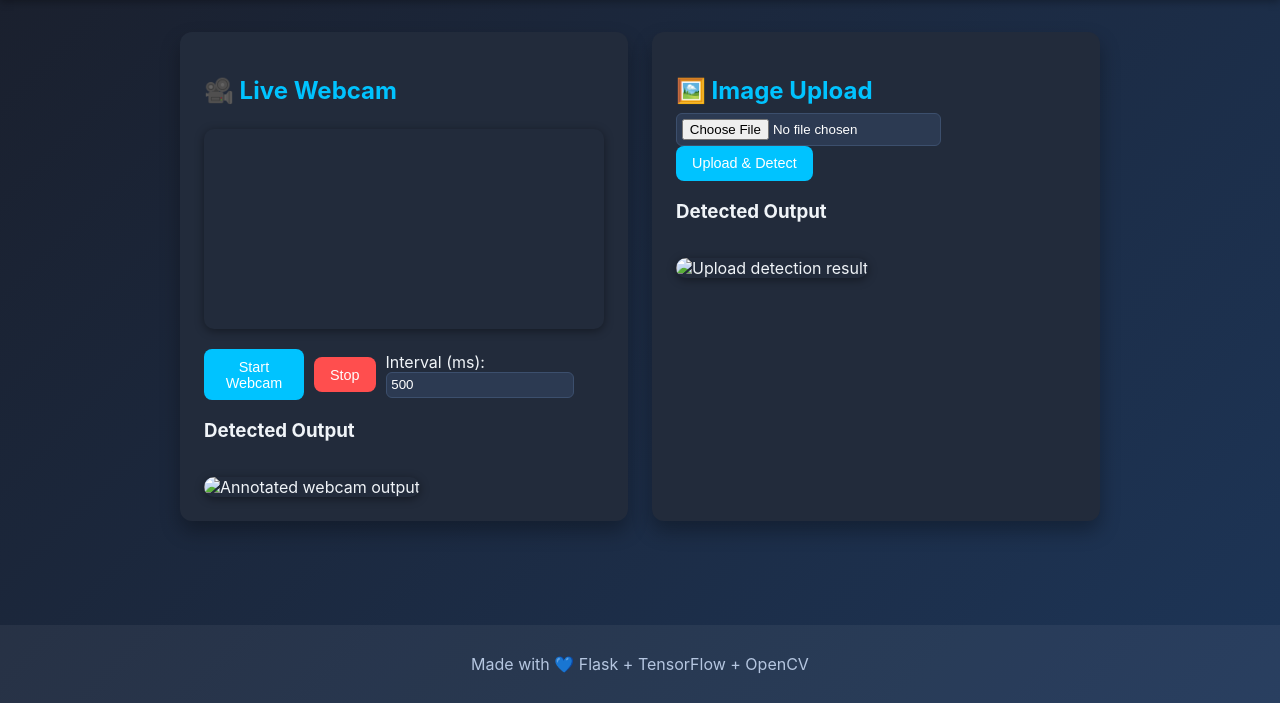
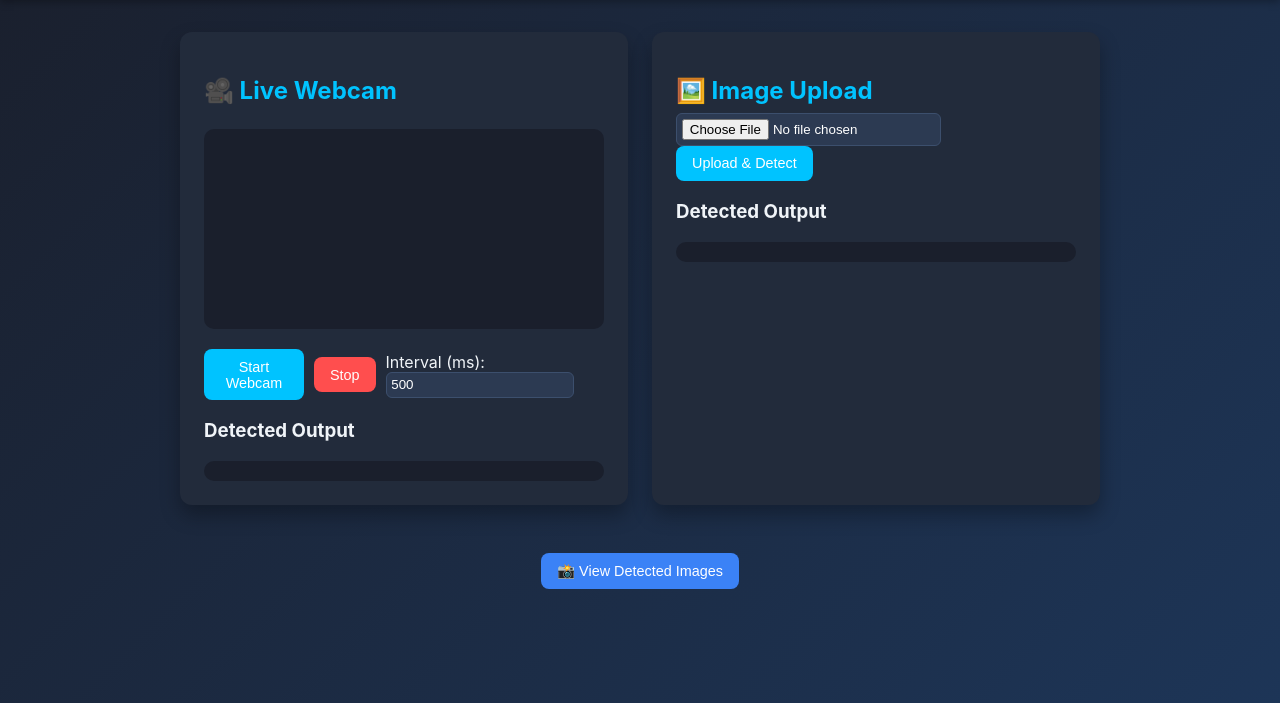
Before and after one commit to sneha-thyagarajan/CC-AWS-Project, a Flask app: page / in a window 1280 px wide. Shown: the part 97-800 px from the top of the page. Run offline with Flask 2, Linux system fonts and the light colour scheme; some libraries are stand-ins or nearby versions.

Commit message:
added view detected image option

```diff
--- a/app.py
+++ b/app.py
@@ -1,15 +1,18 @@
 import io
+import os
 import base64
 import threading
-from flask import Flask, render_template, request, jsonify, send_file
+from datetime import datetime
+from flask import Flask, render_template, request, jsonify, send_file, url_for
 from PIL import Image, ImageDraw, ImageFont
 import numpy as np
 import tensorflow as tf
 import tensorflow_hub as hub
 
 app = Flask(__name__)
+app.config["DETECTED_DIR"] = os.path.join("static", "detected")
+os.makedirs(app.config["DETECTED_DIR"], exist_ok=True)
 
-# ---------------- CONFIG ----------------
 MODEL_URL = "https://tfhub.dev/tensorflow/ssd_mobilenet_v2/2"
 DETECTION_THRESHOLD = 0.4
 lock = threading.Lock()
@@ -26,15 +29,14 @@
     'clock', 'vase', 'scissors', 'teddy bear', 'hair drier', 'toothbrush'
 ]
 
-print("🔄 Loading TensorFlow SSD model (this may take ~1 minute)...")
+print("🔄 Loading TensorFlow SSD model ...")
 detector = hub.load(MODEL_URL)
 print("✅ Model loaded successfully!")
 
-# ---------------- Helpers ----------------
 def pil_from_bytes(image_bytes: bytes):
     return Image.open(io.BytesIO(image_bytes)).convert("RGB")
 
-def annotate_image_pil(image_pil: Image.Image, boxes, classes, scores, threshold=DETECTION_THRESHOLD):
+def annotate_image_pil(image_pil: Image.Image, boxes, classes, scores):
     draw = ImageDraw.Draw(image_pil)
     w, h = image_pil.size
     try:
@@ -43,21 +45,20 @@
         font = ImageFont.load_default()
 
     for box, cls, score in zip(boxes, classes, scores):
-        if score < threshold:
+        if score < DETECTION_THRESHOLD:
             continue
         ymin, xmin, ymax, xmax = box
         left, top, right, bottom = int(xmin * w), int(ymin * h), int(xmax * w), int(ymax * h)
         label = COCO_LABELS[cls] if 0 <= cls < len(COCO_LABELS) else str(cls)
         caption = f"{label}: {score:.2f}"
-
-        # Draw bounding box
+        bbox = draw.textbbox((0, 0), caption, font=font)
+        text_w, text_h = bbox[2] - bbox[0], bbox[3] - bbox[1]
         draw.rectangle([(left, top), (right, bottom)], outline="#00C3FF", width=3)
-        text_w, text_h = draw.textsize(caption, font=font)
         draw.rectangle([(left, top - text_h - 4), (left + text_w + 4, top)], fill="#00C3FF")
         draw.text((left + 2, top - text_h - 2), caption, fill="white", font=font)
     return image_pil
 
-def run_detector_on_numpy(image_np: np.ndarray):
+def run_detector_on_numpy(image_np):
     input_tensor = tf.convert_to_tensor(image_np, dtype=tf.uint8)[tf.newaxis, ...]
     with lock:
         outputs = detector(input_tensor)
@@ -66,13 +67,12 @@
     classes = outputs['detection_classes'][0].numpy().astype(np.int32)
     return boxes, classes, scores
 
-def pil_to_jpeg_bytes(pil_img: Image.Image, quality=85):
+def pil_to_jpeg_bytes(pil_img: Image.Image):
     buf = io.BytesIO()
-    pil_img.save(buf, format="JPEG", quality=quality)
+    pil_img.save(buf, format="JPEG", quality=85)
     buf.seek(0)
     return buf
 
-# ---------------- Routes ----------------
 @app.route("/")
 def index():
     return render_template("index.html")
@@ -80,48 +80,30 @@
 @app.route("/detect_upload", methods=["POST"])
 def detect_upload():
     try:
-        # 1️⃣ Ensure file present
         if "image" not in request.files:
-            print("⚠️ No 'image' key in request.files")
-            return jsonify({"error": "No file field named 'image'"}), 400
+            return jsonify({"error": "No file provided"}), 400
 
         file = request.files["image"]
-
-        # 2️⃣ Ensure valid file
         if not file or file.filename == "":
-            print("⚠️ Empty file or filename")
             return jsonify({"error": "No file selected"}), 400
 
-        # 3️⃣ Ensure correct mimetype
         if not file.mimetype.startswith("image/"):
-            print(f"⚠️ Invalid mimetype: {file.mimetype}")
             return jsonify({"error": "Uploaded file is not an image"}), 400
 
-        # 4️⃣ Read bytes once only
         image_bytes = file.read()
-        if not image_bytes:
-            print("⚠️ Empty file bytes")
-            return jsonify({"error": "Empty upload"}), 400
-
-        # 5️⃣ Verify with Pillow safely
-        try:
-            image_pil = Image.open(io.BytesIO(image_bytes))
-            image_pil.verify()  # check integrity first
-        except Exception as e:
-            print("❌ Pillow verify failed:", e)
-            return jsonify({"error": "Invalid image file"}), 400
-
-        # 6️⃣ Reload the image (verify() closes file)
-        image_pil = Image.open(io.BytesIO(image_bytes)).convert("RGB")
-
-        # Optional resize to avoid TensorFlow OOM
+        image_pil = pil_from_bytes(image_bytes)
         image_pil.thumbnail((800, 800))
-
         image_np = np.array(image_pil)
         boxes, classes, scores = run_detector_on_numpy(image_np)
         annotated = annotate_image_pil(image_pil, boxes, classes, scores)
+
+        # Save result to history folder
+        timestamp = datetime.now().strftime("%Y%m%d_%H%M%S")
+        filename = f"detected_{timestamp}.jpg"
+        save_path = os.path.join(app.config["DETECTED_DIR"], filename)
+        annotated.save(save_path)
+
         buf = pil_to_jpeg_bytes(annotated)
-        print("✅ Uploaded image processed successfully")
         return send_file(buf, mimetype="image/jpeg")
 
     except Exception as e:
@@ -131,20 +113,24 @@
 
 @app.route("/detect_frame", methods=["POST"])
 def detect_frame():
-    if "frame" in request.files:
-        frame_bytes = request.files["frame"].read()
-    else:
-        data_url = request.json.get("image") if request.is_json else request.form.get("image")
-        if not data_url:
-            return jsonify({"error": "No image data"}), 400
-        header, encoded = data_url.split(",", 1)
-        frame_bytes = base64.b64decode(encoded)
+    data_url = request.json.get("image")
+    if not data_url:
+        return jsonify({"error": "No image data"}), 400
+    header, encoded = data_url.split(",", 1)
+    frame_bytes = base64.b64decode(encoded)
     image_pil = pil_from_bytes(frame_bytes)
     image_np = np.array(image_pil)
     boxes, classes, scores = run_detector_on_numpy(image_np)
     annotated = annotate_image_pil(image_pil, boxes, classes, scores)
-    buf = pil_to_jpeg_bytes(annotated, quality=70)
+    buf = pil_to_jpeg_bytes(annotated)
     return send_file(buf, mimetype="image/jpeg")
+
+@app.route("/get_detected_images", methods=["GET"])
+def get_detected_images():
+    """Return list of detected images (latest first)"""
+    images = sorted(os.listdir(app.config["DETECTED_DIR"]), reverse=True)
+    urls = [url_for('static', filename=f"detected/{img}") for img in images]
+    return jsonify({"images": urls})
 
 if __name__ == "__main__":
     app.run(debug=True, host="127.0.0.1", port=5000)
--- a/static/main.js
+++ b/static/main.js
@@ -86,5 +86,33 @@
   uploadResult.src = url;
   setTimeout(() => URL.revokeObjectURL(url), 3000);
 });
+// ================== HISTORY SECTION ==================
+const viewHistoryBtn = document.getElementById("viewHistoryBtn");
+const historySection = document.getElementById("historySection");
+const historyGrid = document.getElementById("historyGrid");
+
+viewHistoryBtn.addEventListener("click", async () => {
+  const res = await fetch("/get_detected_images");
+  if (!res.ok) {
+    alert("Failed to fetch detected images!");
+    return;
+  }
+  const data = await res.json();
+  const images = data.images || [];
+  historyGrid.innerHTML = "";
+  if (images.length === 0) {
+    historyGrid.innerHTML = "<p>No detected images yet.</p>";
+  } else {
+    images.forEach(url => {
+      const img = document.createElement("img");
+      img.src = url;
+      img.alt = "Detected Image";
+      img.className = "history-img";
+      historyGrid.appendChild(img);
+    });
+  }
+  historySection.classList.toggle("hidden");
+});
+
 
 window.addEventListener("beforeunload", stopWebcam);
--- a/static/styles.css
+++ b/static/styles.css
@@ -1,4 +1,3 @@
-/* Clean modern style */
 body {
   margin: 0;
   font-family: 'Inter', Arial, sans-serif;
@@ -54,7 +53,7 @@
   width: 100%;
   border-radius: 10px;
   margin-top: 1rem;
-  box-shadow: 0 2px 10px rgba(0,0,0,0.4);
+  background-color: #1a1f2c;
 }
 
 .controls {
@@ -91,6 +90,15 @@
   background: #d63838;
 }
 
+button.secondary {
+  background: #3b82f6;
+  color: white;
+}
+
+button.secondary:hover {
+  background: #2563eb;
+}
+
 input[type="file"], input[type="number"] {
   padding: 0.3rem;
   background: #2c3a52;
@@ -106,3 +114,63 @@
   background: rgba(255,255,255,0.05);
   margin-top: auto;
 }
+
+/* Centered history control button */
+.history-control {
+  text-align: center;
+  margin: 1rem auto 0;
+}
+
+.gallery {
+  margin: 1rem auto 2rem;
+  padding: 1rem 2rem;
+  width: 90%;
+  max-width: 1000px;
+  background: rgba(255,255,255,0.05);
+  border-top: 1px solid rgba(255,255,255,0.2);
+  border-radius: 12px;
+  box-shadow: 0 4px 10px rgba(0,0,0,0.3);
+  transition: all 0.4s ease-in-out;
+}
+
+.gallery h2 {
+  color: #00c3ff;
+  text-align: center;
+  margin-top: 0;
+}
+
+#historyGrid {
+  display: grid;
+  grid-template-columns: repeat(auto-fill, minmax(200px, 1fr));
+  gap: 1rem;
+  margin-top: 1rem;
+}
+
+.history-img {
+  width: 100%;
+  border-radius: 10px;
+  box-shadow: 0 2px 10px rgba(0,0,0,0.5);
+  transition: transform 0.2s ease, box-shadow 0.2s ease;
+}
+
+.history-img:hover {
+  transform: scale(1.05);
+  box-shadow: 0 6px 18px rgba(0,0,0,0.6);
+}
+
+.hidden {
+  display: none;
+}
+
+.uploadResultContainer {
+  background-color: #1a1f2c;
+  text-align: center;
+  margin-top: 1rem;
+  border-radius: 10px;
+}
+.history{
+  text-align: center;
+  margin-top: 1rem;
+  position: relative;
+
+}
--- a/templates/index.html
+++ b/templates/index.html
@@ -1,13 +1,11 @@
 <!doctype html>
 <html lang="en">
-
 <head>
   <meta charset="utf-8" />
   <title>Object Detection — Flask + TensorFlow</title>
   <meta name="viewport" content="width=device-width,initial-scale=1" />
   <link rel="stylesheet" href="{{ url_for('static', filename='styles.css') }}">
 </head>
-
 <body>
   <header>
     <h1>🔍 Real-Time Object Detection</h1>
@@ -16,7 +14,7 @@
 
   <main>
     <div class="container">
-      <!-- Webcam Section -->
+      <!-- Webcam -->
       <section class="card">
         <h2>🎥 Live Webcam</h2>
         <video id="webcam" autoplay playsinline></video>
@@ -28,10 +26,13 @@
           </label>
         </div>
         <h3>Detected Output</h3>
-        <img id="annotatedImg" alt="Annotated webcam output">
+        <div class="uploadResultContainer">
+            <img id="annotatedImg" >
+        </div>
+
       </section>
 
-      <!-- Upload Section -->
+      <!-- Upload -->
       <section class="card">
         <h2>🖼️ Image Upload</h2>
         <form id="uploadForm" enctype="multipart/form-data">
@@ -39,17 +40,28 @@
           <button type="submit" class="primary">Upload & Detect</button>
         </form>
         <h3>Detected Output</h3>
-        <img id="uploadResult" alt="Upload detection result">
+        <div class="uploadResultContainer">
+            <img id="uploadResult" >
+        </div>
+
       </section>
+    </div>
 
-    </div>
+    <!-- History Gallery -->
+     <div class="history">
+          <button id="viewHistoryBtn" class="secondary">📸 View Detected Images</button>
+        </div>
+    <section id="historySection" class="gallery hidden">
+
+      <h2>🗂️ Detected Images History</h2>
+      <div id="historyGrid"></div>
+    </section>
   </main>
 
-  <footer>
+  <!-- <footer>
     <p>Made with 💙 Flask + TensorFlow + OpenCV</p>
-  </footer>
+  </footer> -->
 
   <script src="{{ url_for('static', filename='main.js') }}"></script>
 </body>
-
 </html>
```
Also changed, not shown: static/detected/detected_20251102_130026.jpg (added).
